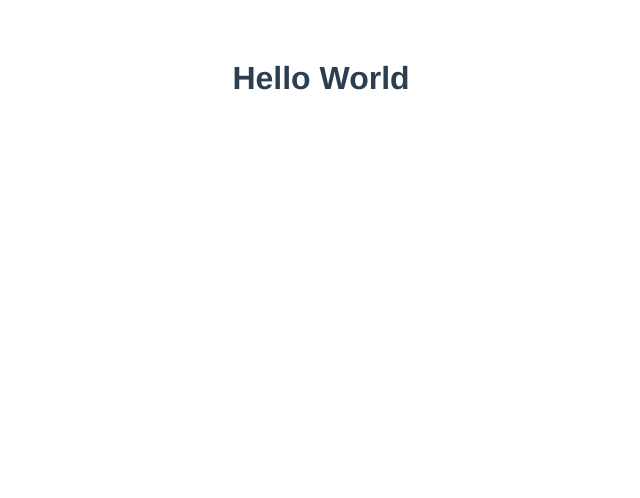
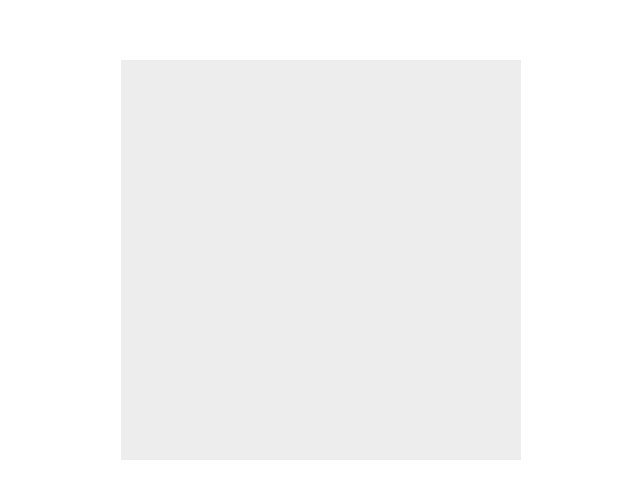
Before and after one commit to harishkrishnan24/vue-todo, a Vue app: page / in a window 1280 px wide. Shown: the top 498 px of the page, without its empty margins (319-959 px from the left). Built offline with nearby package versions, Linux system fonts and the light colour scheme.

Commit message:
Added todo container

```diff
--- a/package.json
+++ b/package.json
@@ -32,7 +32,9 @@
     "parserOptions": {
       "parser": "babel-eslint"
     },
-    "rules": {}
+    "rules": {
+      "no-console": 0
+    }
   },
   "browserslist": [
     "> 1%",
--- a/src/App.vue
+++ b/src/App.vue
@@ -1,6 +1,8 @@
 <template>
   <div id="app">
-    <h1>Hello World</h1>
+    <div class="todo-wrapper">
+      <div class="todo-container"></div>
+    </div>
   </div>
 </template>
 
@@ -19,4 +21,16 @@ export default {
   color: #2c3e50;
   margin-top: 60px;
 }
+
+.todo-wrapper {
+  display: flex;
+  justify-content: center;
+  width: 100%;
+}
+
+.todo-container {
+  width: 400px;
+  min-height: 400px;
+  background-color: #ededed;
+}
 </style>
```
